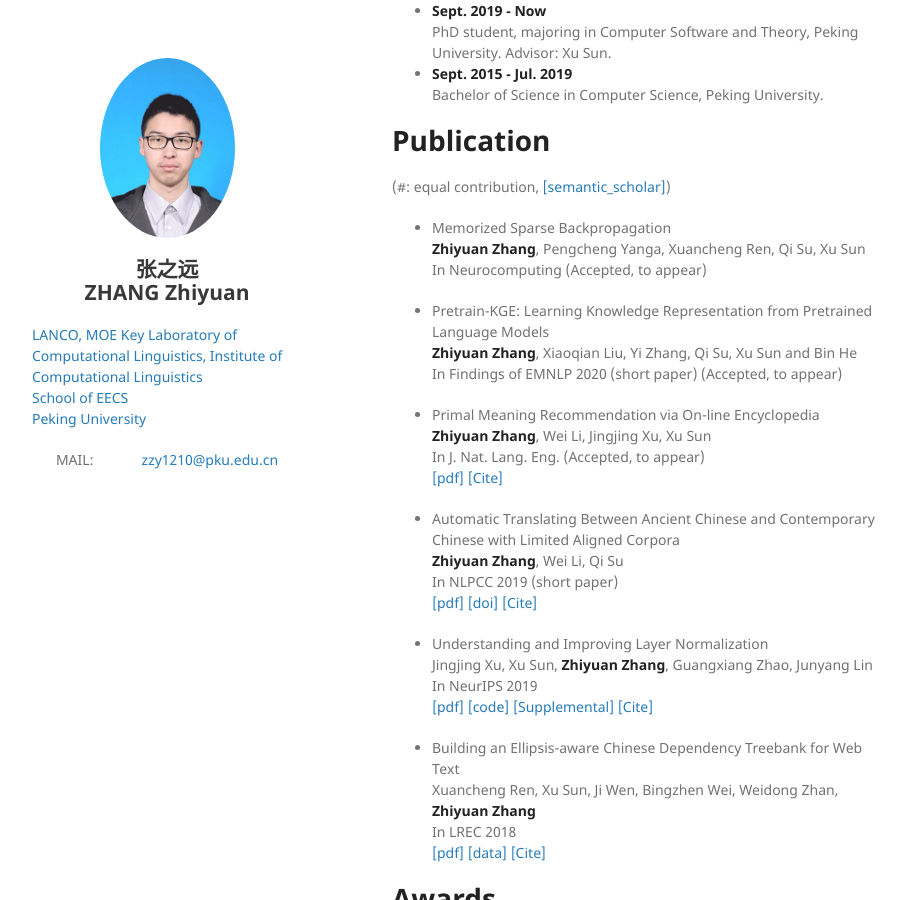
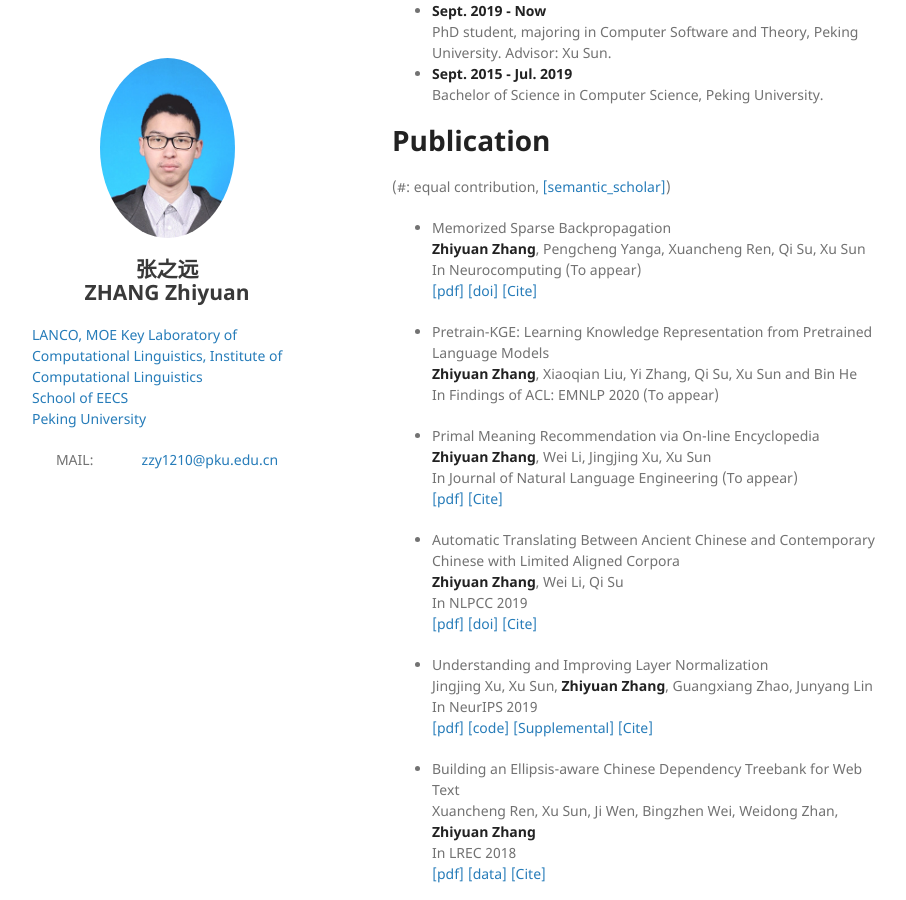
Before and after one commit to pkuzzy/pkuzzy.github.io, a Jekyll site: the page built from index.md, in a window 1280 px wide and 900 px high, scrolled down 397 px. Shown: the whole window, without its empty margins (178-1084 px from the left). Built offline with Jekyll 4.4.1, drawn with Linux system fonts in a browser that asks for light colours; nearby versions of some CDN libraries; our own code applies the rules of GitHub Pages for plain Markdown files.

Commit message:
Update index.md

```diff
--- a/index.md
+++ b/index.md
@@ -20,21 +20,22 @@ Zhiyuan Zhang (张之远) is a Ph.D. student, supervised by Prof. [Xu Sun (孙
 
 - Memorized Sparse Backpropagation
   **Zhiyuan Zhang**, Pengcheng Yanga, Xuancheng Ren, Qi Su, Xu Sun
-  In Neurocomputing (Accepted, to appear)
+  In Neurocomputing (To appear)
+  [[pdf]](https://arxiv.org/pdf/1905.10194.pdf) [[doi]](https://doi.org/10.1016/j.neucom.2020.08.055) [[Cite]](https://dblp.uni-trier.de/rec/journals/ijon/ZhangYRSS20.html?view=bibtex)
 
 - Pretrain-KGE: Learning Knowledge Representation from Pretrained Language Models
   **Zhiyuan Zhang**, Xiaoqian Liu, Yi Zhang, Qi Su, Xu Sun and Bin He
-  In Findings of EMNLP 2020 (short paper) (Accepted, to appear)
+  In Findings of ACL: EMNLP 2020 (To appear)
 
 - Primal Meaning Recommendation via On-line Encyclopedia
   **Zhiyuan Zhang**, Wei Li, Jingjing Xu, Xu Sun
-  In J. Nat. Lang. Eng. (Accepted, to appear)
+  In Journal of Natural Language Engineering (To appear)
   [[pdf]](https://arxiv.org/pdf/1808.04660.pdf) [[Cite]](https://dblp.uni-trier.de/rec/journals/corr/abs-1808-04660.html?view=bibtex)
 
 - Automatic Translating Between Ancient Chinese and Contemporary Chinese with Limited Aligned Corpora
   **Zhiyuan Zhang**, Wei Li, Qi Su
-  In NLPCC 2019 (short paper)
-  [[pdf]](https://arxiv.org/pdf/1803.01557.pdf) [[doi]](https://link.springer.com/chapter/10.1007%2F978-3-030-32236-6_13) [[Cite]](https://citation-needed.springer.com/v2/references/10.1007/978-3-030-32236-6_13?format=bibtex)
+  In NLPCC 2019
+  [[pdf]](https://arxiv.org/pdf/1803.01557.pdf) [[doi]](https://doi.org/10.1007/978-3-030-32236-6_13) [[Cite]](https://citation-needed.springer.com/v2/references/10.1007/978-3-030-32236-6_13?format=bibtex)
 
 - Understanding and Improving Layer Normalization
   Jingjing Xu, Xu Sun, **Zhiyuan Zhang**, Guangxiang Zhao, Junyang Lin
@@ -44,7 +45,7 @@ Zhiyuan Zhang (张之远) is a Ph.D. student, supervised by Prof. [Xu Sun (孙
 - Building an Ellipsis-aware Chinese Dependency Treebank for Web Text
   Xuancheng Ren, Xu Sun, Ji Wen, Bingzhen Wei, Weidong Zhan, **Zhiyuan Zhang**
   In LREC 2018
-  [[pdf]](http://www.lrec-conf.org/proceedings/lrec2018/pdf/297.pdf) [[data]](https://github.com/lancopku/Chinese-Dependency-Treebank-with-Ellipsis) [[Cite]](https://www.aclweb.org/anthology/L18-1276.bib)
+  [[pdf]](http://www.lrec-conf.org/proceedings/lrec2018/pdf/297.pdf) [[data]](https://github.com/lancopku/Chinese-Dependency-Treebank-with-Ellipsis) [[Cite]](https://dblp.uni-trier.de/rec/conf/lrec/RenSWWZZ18.html?view=bibtex)
 
 # Awards
 - Outstanding Graduates in Peking University, 2019
```
